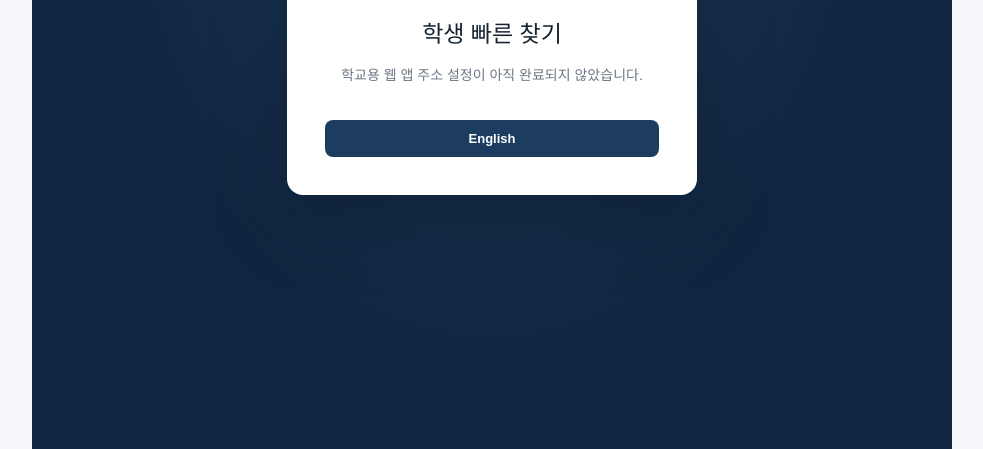
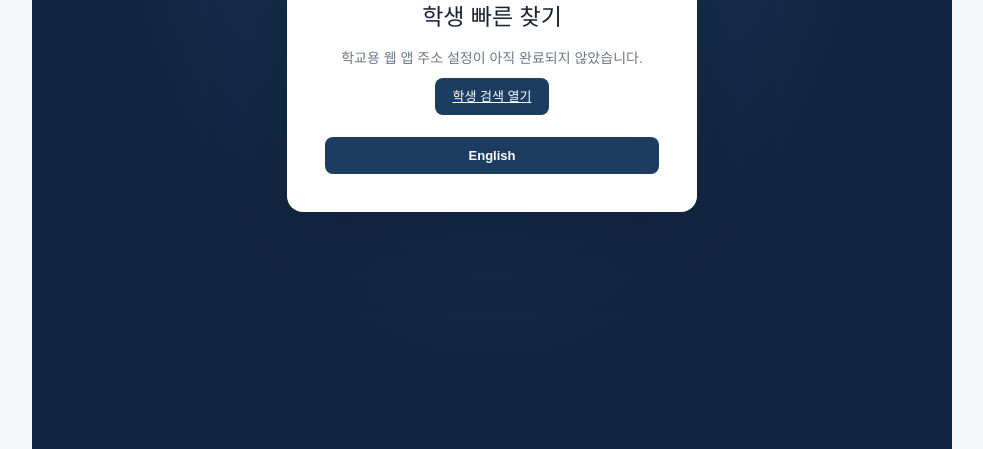
Before and after one commit to Jinoo83S/HIS-Finder, a plain HTML site: page index.html in a window 1280 px wide. Shown: the part 351-800 px from the top of the page, without its empty margins (148-1131 px from the left). Drawn offline with Linux system fonts and the light colour scheme.

Commit message:
Keep the school app launch link available when config is cached

```diff
--- a/index.html
+++ b/index.html
@@ -11,15 +11,15 @@
     <section class="gate-card">
       <div class="brand-mark">HIS</div>
       <h1 id="title">학생 빠른 찾기</h1>
-      <p id="status" class="muted" role="status">학교용 웹 앱 주소를 연결하는 중입니다.</p>
-      <p><a id="launch" class="button primary" hidden>학생 검색 열기</a></p>
+      <p id="status" class="muted" role="status">학교 계정으로 웹 앱을 열어 주세요.</p>
+      <p><a id="launch" class="button primary" href="https://script.google.com/a/macros/his.sc.kr/s/AKfycbzzs2qvIUDZnr2gIxVwELEDkHRdLPbjWhj-rmNYE4gr6wgwCW4eGNe9DM89qC2PCJVHYQ/exec">학생 검색 열기</a></p>
       <button id="language" class="button primary" type="button">English</button>
     </section>
   </main>
   <script src="./web-app-url.js?v=2099dd1"></script>
   <script>
     const launch = document.getElementById('launch');
-    const url = window.HIS_FINDER_WEB_APP_URL || '';
+    const url = window.HIS_FINDER_WEB_APP_URL || launch.href;
     const ready = /^https:\/\/script\.google\.com\/(?:a\/[^/]+\/)?macros\/s\/[\w-]+\/exec$/.test(url);
     let english = false;
     if (ready) { launch.href = url; launch.hidden = false; }
```
